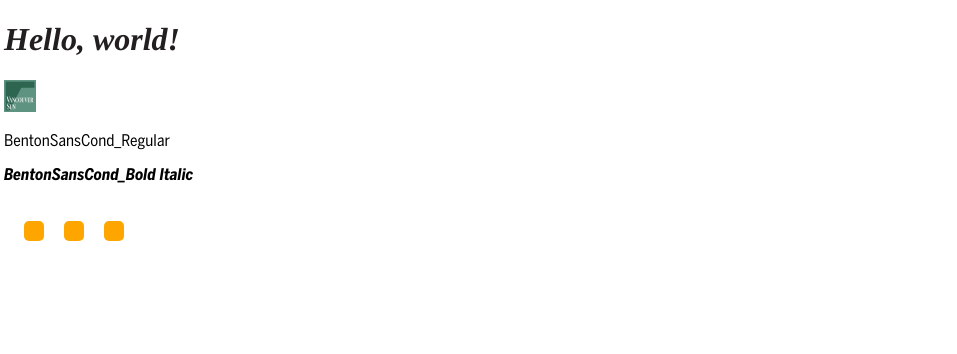
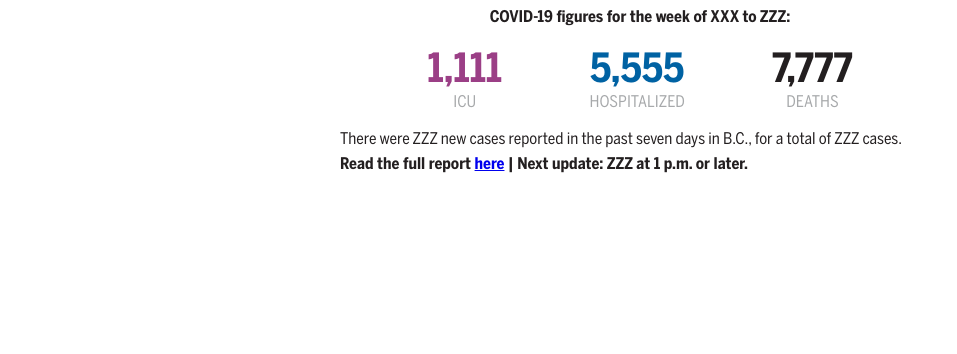
Before and after one commit to vs-postmedia/covid19-weekly-update, a website built with webpack: page src/index.html in a window 1280 px wide. Shown: the whole page, without its empty margins (0-957 px from the left). Built offline with nearby package versions, Linux system fonts and the light colour scheme; files whose address does not match are found by name.

Commit message:
initial commit

```diff
--- a/config/webpack.dev.config.js
+++ b/config/webpack.dev.config.js
@@ -104,88 +104,6 @@ module.exports = {
 					}
 			 	]
 			},
-			// SCSS
-			{
-				test: /\.(sass|scss)$/,
-				exclude: /\.module\.(sass|scss)$/,
-				use: [
-					'style-loader',
-					{
-						loader: 'css-loader',
-						options: {
-							// Enable url functions handling in css
-							url: true,
-							// Enables @import at-rules handling
-							import: true,
-							// Disable css modules
-							modules: false
-						}
-					},
-					{
-						loader: 'postcss-loader',
-						options: {
-							ident: 'postcss',
-							/**
-								* Note: You can also put your postcss config here
-								* Instead of make a new file just like we do here
-								* Docs: https://github.com/postcss/postcss-loader#config
-							*/
-							config: {
-								// tell postcss-loader where to find config file
-								path: path.resolve(ROOT_DIR, 'config')
-							}
-						}
-					},
-					// resolve-url-loader is needed for sass to correctly resolve relative url path
-						'resolve-url-loader',
-						{
-							loader: 'sass-loader',
-							options: {
-								// sourceMap required by resolve-url-loader
-								sourceMap: true,
-							}
-						}
-				]
-			},
-			{
-			 	test: /\.module\.(sass|scss)$/,
-			 	use: [
-			 		'style-loader',
-			 		{
-			 			loader: 'css-loader',
-			 			options: {
-			 				url: true,
-			 				import: true,
-			 				modules: {
-			 					// Convention name of generated CSS Modules classname
-			 					localIdentName: '[name]__[local]--[contenthash:8]',
-			 				}
-			 			}
-			 		},
-			 		{
-						loader: 'postcss-loader',
-						options: {
-							ident: 'postcss',
-							/**
-								* Note: You can also put your postcss config here
-								* Instead of make a new file just like we do here
-								* Docs: https://github.com/postcss/postcss-loader#config
-							*/
-							config: {
-								// tell postcss-loader where to find config file
-								path: path.resolve(ROOT_DIR, 'config')
-							}
-						}
-					},
-			 		'resolve-url-loader',
-			 		{
-			 			loader: 'sass-loader',
-			 			options: {
-			 				sourceMap: true
-			 			}
-			 		}
-			 	]
-			},
 			// js/jsx (es6 friendly)
 			{
 				test: /\.(js|jsx)$/,
--- a/src/css/main.css
+++ b/src/css/main.css
@@ -6,7 +6,11 @@
 }
 
 
-
+#app {
+	margin: 0 auto;
+	max-width: 600px;
+	padding: 3px;
+}
 /* POSTMEDIA STYLES */
 #app h1 {
 	color: var(--black);
@@ -37,11 +41,22 @@
 }
 
 #app footer {
-	display: flex;
+	display: block;
+	margin-top: 15px;
 }
 
 #app footer > p {
-	flex: 1;
+	margin-bottom: 5px;
+}
+
+#app .header-copy, #app .footer-copy-bold {
+	font-family: BentonSansCond-Bold, sans-serif;
+	font-weight: bold;
+	text-align: center;
+}
+
+#app .footer-copy-bold {
+	text-align: left;
 }
 
 #app .note,
--- a/src/data/config.json
+++ /dev/null
@@ -1,13 +0,0 @@
-{
-	"id": "#app",
-	"headline": "HED",
-	"subhead": "Subhed tk (accepts html code)",
-	"source_text": "tk",
-	"source_url": "tk",
-	"credit": "N. Griffiths / Postmedia News",
-	"fill_colours": [
-		"#009775",
-		"#0062A3",
-		"#231F20"
-	]
-}
--- a/src/index.html
+++ b/src/index.html
@@ -13,7 +13,7 @@
   		<!-- Place favicon.ico in the root directory -->
 
   		<meta name="theme-color" content="#fafafa">
-  		<title>VS Graphics template</title>
+  		<title>Weekly COVID-19 update</title>
 	</head>
 
 	<body>
@@ -21,20 +21,10 @@
     		<p class="browserupgrade">You are using an <strong>outdated</strong> browser. Please <a href="https://browsehappy.com/">upgrade your browser</a> to improve your experience and security.</p>
   		<![endif]-->
 
-
-		<h1>Hello, world!</h1>
-		<div class="sun-icon"></div>
-		<img id="sun-image" />
-
-		<p class="benton-reg">BentonSansCond_Regular</p>
-		<p class="benton-ital">BentonSansCond_Bold Italic</p>
-
-		<svg width="300px" height="150px">
-			<rect x="20" y="20" width="20px" height="20" rx="5" ry="5" />
-			<rect x="60" y="20" width="20px" height="20" rx="5" ry="5" />
-			<rect x="100" y="20" width="20px" height="20" rx="5" ry="5"/>
-		</svg>
-
-		<div id="app"></div>
+		<div id="app">
+			<header id="header"></header>
+			<div id="big-num-container"></div>
+			<footer id="footer"></footer>
+		</div>
 	</body>
 </html>
--- a/src/index.js
+++ b/src/index.js
@@ -6,14 +6,65 @@ import css from './css/main.css';
 
 // JS
 // import axios from 'axios';
-import test from './js/test.js';
-import config from './data/config.json';
+import BigNum from './js/BigNum/BigNum.js';
 
+// VARS
+let data;
+const url = 'https://docs.google.com/spreadsheets/d/e/2PACX-1vRX2X9TkSNhMcia10m3SPMQA_OvW9myF3orsHOhg2Wu5KQRPCodKaWAiTAnIAHuVfTIuesM0wCGm4mB/pub?gid=769966488&single=true&output=csv';
+
+//
 const init = async () => {
+	data = {
+		start_date: 'XXX',
+		end_date: 'ZZZ',
+		stats: [
+			{
+				sub: 'icu',
+				num: '1111'
+			},
+			{
+				sub: 'hospitalized',
+				num: '5555'
+			},
+			{
+				sub: 'deaths',
+				num: '7777'
+			}
+		]
+	};
 
-	console.log('hello, world');
-
-	test.init();
+	// wait for DOM to load
+	document.addEventListener('DOMContentLoaded', update)
 };
 
 init();
+
+/*
+*
+* FUNCTIONS
+*
+*/
+
+function update() {
+	// header & footer copy
+	updateHeader(data);
+	updateFooter(data);
+
+	// update the stats
+	BigNum.init(data.stats);
+}
+
+function updateHeader(data) {
+	const el = document.getElementById('header');
+	el.innerHTML = `<p class="header-copy">COVID-19 figures for the week of ${data.start_date} to ${data.end_date}:</p>`;
+}
+
+function updateFooter(data) {
+	const el = document.getElementById('footer');
+
+	el.innerHTML = `<p class="footer-copy">There were ${numberWithCommas(data.end_date)} new cases reported in the past seven days in B.C., for a total of ${numberWithCommas(data.end_date)} cases.</p><p class="footer-copy-bold">Read the full report <a href="http://www.bccdc.ca/health-info/diseases-conditions/covid-19/data-trends#Reports" _target="blank">here</a> | Next update: ${data.end_date} at 1 p.m. or later.</p>`;
+}
+
+function numberWithCommas(x) {
+	return x.toString().replace(/\B(?=(\d{3})+(?!\d))/g, ",");
+}
--- /dev/null
+++ b/src/js/BigNum/BigNum.css
@@ -0,0 +1,25 @@
+#big-num-container {
+	display: flex;
+	justify-content: space-evenly;
+	margin: 1rem 0;
+
+}
+
+#big-num-container .big-num {
+	text-align: center;
+}
+#big-num-container .big-num .hospitalized {
+	color: var(--blue01);
+}
+#big-num-container .big-num .icu {
+	color: var(--brite_purple01);
+}
+
+#big-num-container .num {
+	font-size: 2.5rem;
+}
+
+#big-num-container .sub {
+	color: var(--grey03);
+	text-transform: uppercase;
+}
--- /dev/null
+++ b/src/js/BigNum/BigNum.js
@@ -0,0 +1,30 @@
+import test from './BigNum.css';
+
+
+const init = async data => {
+	let string = '';
+	let el = document.getElementById('big-num-container');
+
+	data.forEach((d,i) => {
+		string += createBigNumString(d.num, d.sub);
+	});
+
+	el.innerHTML = string;
+}
+
+
+// TEMPLATE
+function createBigNumString(num, sub) {
+	return `
+		<div class="big-num">
+			<h2 class="num ${sub}">${numberWithCommas(num)}</h2>
+			<p class="sub">${sub}</p>
+		</div>
+	`;
+}
+
+function numberWithCommas(x) {
+	return x.toString().replace(/\B(?=(\d{3})+(?!\d))/g, ",");
+}
+
+export default { init };
--- a/src/js/test.css
+++ /dev/null
@@ -1,3 +0,0 @@
-.sun-icon {
-	background: url('../images/sun.png');
-}
--- a/src/js/test.js
+++ /dev/null
@@ -1,24 +0,0 @@
-import * as d3 from 'd3';
-import test from './test.css';
-import Sun from '../images/sun.png';
-
-
-const init = async () => {
-	const square = d3.selectAll('rect');
-	square.style('fill', 'orange');
-
-	var sunImage = document.getElementById('sun-image');
-	sunImage.src = Sun;
-
-	const numbers = [1,2,3]
-
-	console.log(sum(...numbers))
-}
-
-
-// es6 check
-function sum(x, y, z) {
-	return x + y + z;
-}
-
-export default { init };
```
Also changed, not shown: config/webpack.prod.config.js (+0 -82 lines), package.json (+3 -6 lines), 1 other file.
